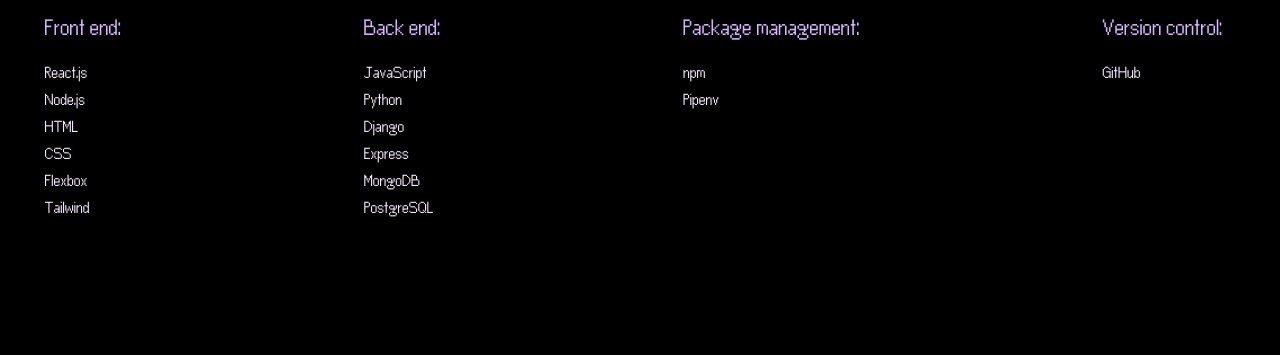
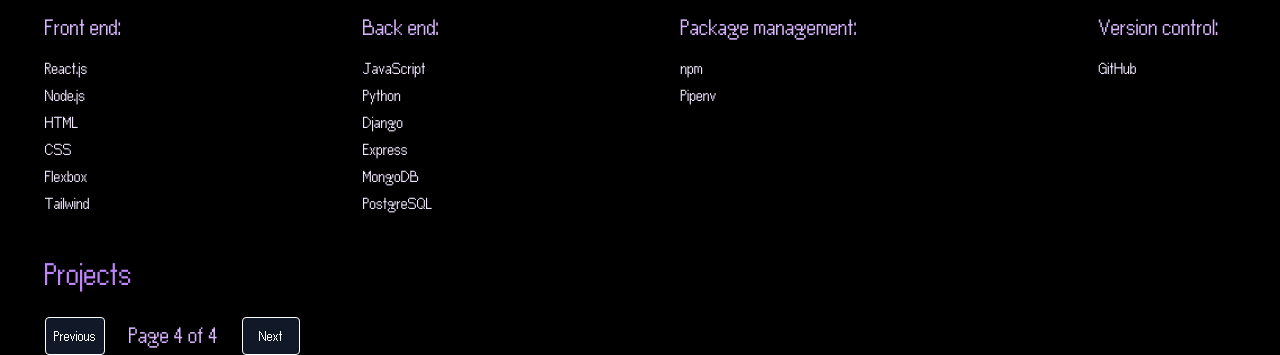
Before and after one commit to TawheedAhmed28/ta-portfolio, a website: page index.html in a window 1280 px wide. Shown: the part 537-892 px from the top of the page. Before the commit the page ends 800 px from the top, so only its background shows below. Drawn offline with Linux system fonts and the light colour scheme.

Commit message:
finished skills section, started projects section + added to navbar

```diff
--- a/app.js
+++ b/app.js
@@ -1,4 +1,55 @@
 const stylesheet = document.getElementById("stylesheet")
 stylesheet.href = "main.css"
 
+
+const prevButton = document.getElementById("previous-project")
+const projectNumberText = document.getElementById("project-number")
+const nextButton = document.getElementById("next-project")
+
 window.onbeforeunload = () => {stylesheet.href = "index.css"}
+
+window.onload = async () => {
+
+    prevButton.classList.remove("duration-400")
+    nextButton.classList.remove("duration-400")
+    prevButton.classList.add("delay-[2000ms]", "duration-1000")
+    nextButton.classList.add("delay-[2000ms]", "duration-1000")
+    await sleep(2000)
+    refactorCSS()
+
+}
+
+const body = document.querySelector("body")
+
+let projectNumber = 4
+projectNumberText.innerText = `Page ${projectNumber} of 4`
+
+function sleep(ms) {
+    return new Promise(resolve => setTimeout(resolve, ms));
+}
+
+
+function refactorCSS() {
+
+    prevButton.classList.remove("delay-[2000ms]", "duration-1000")
+    prevButton.classList.add("duration-400")
+    nextButton.classList.remove("delay-[2000ms]", "duration-1000")
+    nextButton.classList.add("duration-400")
+
+}
+
+// body.onclick = refactorCSS()
+
+prevButton.onclick = () => {
+
+    projectNumber = projectNumber > 1 ? projectNumber - 1 : 4
+    projectNumberText.innerText = `Page ${projectNumber} of 4`
+
+}
+
+nextButton.onclick = () => {
+
+    projectNumber = projectNumber < 4 ? projectNumber + 1 : 1
+    projectNumberText.innerText = `Page ${projectNumber} of 4`
+
+}
--- a/index.css
+++ b/index.css
@@ -11,6 +11,11 @@
     font-family: Pixgamer;
     color: transparent;
     background-color: transparent;
+    border-width: 0px;
+}
+
+button {
+    opacity: 0;
 }
 
 body {
--- a/index.html
+++ b/index.html
@@ -14,8 +14,9 @@
 
         <nav class="fixed top-0 bg-[#4D007A] z-10 py-2 px-1 flex flex-row justify-around w-full transition opacity-100 duration-500 rounded-b-md">
 
-            <a class="text-white text-[22px] transition opacity-100 duration-500 delay-[350ms]" href="#about-me">About Me</a>
-            <a class="text-white text-[22px] transition opacity-100 duration-500 delay-[350ms]" href="#skills">Skills</a>
+            <a class="text-white text-[22px] transition opacity-100 duration-500 delay-[0ms] hover:text-yellow-400" href="#about-me">About Me</a>
+            <a class="text-white text-[22px] transition opacity-100 duration-500 delay-[0ms] hover:text-yellow-400" href="#skills">Skills</a>
+            <a class="text-white text-[22px] transition opacity-100 duration-500 delay-[0ms] hover:text-yellow-400" href="#projects">Projects</a>
 
         </nav>
 
@@ -31,42 +32,59 @@
 
         <div class="flex flex-row justify-between w-full px-[45px] flex-wrap content-between">
 
-            <div class="flex flex-col justify-start mb-3 mr-3">
+            <div class="flex flex-col justify-start mb-8 mr-4">
 
-                <h3 class="text-purple-300 text-[25px] self-start transition opacity-100 translate-y-2 duration-1000 delay-[1300ms] mb-[20px]">Front end:</h3>
-                <p class="transition opacity-100 text-purple-100 duration-1000 delay-[1500ms] text-[18px]">React.js</p>
-                <p class="transition opacity-100 text-purple-100 duration-1000 delay-[1500ms] text-[18px]">Node.js</p>
-                <p class="transition opacity-100 text-purple-100 duration-1000 delay-[1500ms] text-[18px]">HTML</p>
-                <p class="transition opacity-100 text-purple-100 duration-1000 delay-[1500ms] text-[18px]">CSS</p>
-                <p class="transition opacity-100 text-purple-100 duration-1000 delay-[1500ms] text-[18px]">Flexbox</p>
-                <p class="transition opacity-100 text-purple-100 duration-1000 delay-[1500ms] text-[18px]">Tailwind</p>
+                <h3 class="text-purple-300 text-[25px] self-start transition opacity-100 translate-y-2 duration-1000 delay-[1300ms] mb-[8px]">Front end:</h3>
+                <p class="transition opacity-100 text-purple-100 duration-1000 delay-[1500ms] text-[18px] translate-y-2">React.js</p>
+                <p class="transition opacity-100 text-purple-100 duration-1000 delay-[1500ms] text-[18px] translate-y-2">Node.js</p>
+                <p class="transition opacity-100 text-purple-100 duration-1000 delay-[1500ms] text-[18px] translate-y-2">HTML</p>
+                <p class="transition opacity-100 text-purple-100 duration-1000 delay-[1500ms] text-[18px] translate-y-2">CSS</p>
+                <p class="transition opacity-100 text-purple-100 duration-1000 delay-[1500ms] text-[18px] translate-y-2">Flexbox</p>
+                <p class="transition opacity-100 text-purple-100 duration-1000 delay-[1500ms] text-[18px] translate-y-2">Tailwind</p>
 
             </div>
 
-            <div class="flex flex-col justify-start mb-3 mr-3">
+            <div class="flex flex-col justify-start mb-8 mr-4">
 
-                <h3 class="text-purple-300 text-[25px] self-start transition opacity-100 translate-y-2 duration-1000 delay-[1400ms] mb-[20px]">Back end:</h3>
-                <p class="transition opacity-100 text-purple-100 duration-1000 delay-[1600ms] text-[18px]">JavaScript</p>
-                <p class="transition opacity-100 text-purple-100 duration-1000 delay-[1600ms] text-[18px]">Python</p>
-                <p class="transition opacity-100 text-purple-100 duration-1000 delay-[1600ms] text-[18px]">Django</p>
-                <p class="transition opacity-100 text-purple-100 duration-1000 delay-[1600ms] text-[18px]">Express</p>
-                <p class="transition opacity-100 text-purple-100 duration-1000 delay-[1600ms] text-[18px]">MongoDB</p>
-                <p class="transition opacity-100 text-purple-100 duration-1000 delay-[1600ms] text-[18px]">PostgreSQL</p>
+                <h3 class="text-purple-300 text-[25px] self-start transition opacity-100 translate-y-2 duration-1000 delay-[1400ms] mb-[8px]">Back end:</h3>
+                <p class="transition opacity-100 text-purple-100 duration-1000 delay-[1600ms] text-[18px] translate-y-2">JavaScript</p>
+                <p class="transition opacity-100 text-purple-100 duration-1000 delay-[1600ms] text-[18px] translate-y-2">Python</p>
+                <p class="transition opacity-100 text-purple-100 duration-1000 delay-[1600ms] text-[18px] translate-y-2">Django</p>
+                <p class="transition opacity-100 text-purple-100 duration-1000 delay-[1600ms] text-[18px] translate-y-2">Express</p>
+                <p class="transition opacity-100 text-purple-100 duration-1000 delay-[1600ms] text-[18px] translate-y-2">MongoDB</p>
+                <p class="transition opacity-100 text-purple-100 duration-1000 delay-[1600ms] text-[18px] translate-y-2">PostgreSQL</p>
 
             </div>
 
-            <div class="flex flex-col justify-start mb-3 mr-3">
+            <div class="flex flex-col justify-start mb-8 mr-4">
 
-                <h3 class="text-purple-300 text-[25px] self-start transition opacity-100 translate-y-2 duration-1000 delay-[1500ms] mb-[20px]">Package management:</h3>
-                <p class="transition opacity-100 text-purple-100 duration-1000 delay-[1700ms] text-[18px]">npm</p>
-                <p class="transition opacity-100 text-purple-100 duration-1000 delay-[1700ms] text-[18px]">Pipenv</p>
+                <h3 class="text-purple-300 text-[25px] self-start transition opacity-100 translate-y-2 duration-1000 delay-[1500ms] mb-[8px]">Package management:</h3>
+                <p class="transition opacity-100 text-purple-100 duration-1000 delay-[1700ms] text-[18px] translate-y-2">npm</p>
+                <p class="transition opacity-100 text-purple-100 duration-1000 delay-[1700ms] text-[18px] translate-y-2">Pipenv</p>
 
             </div>
 
-            <div class="flex flex-col justify-start mb-3 mr-3">
+            <div class="flex flex-col justify-start mb-8 mr-4">
 
-                <h3 class="text-purple-300 text-[25px] self-start transition opacity-100 translate-y-2 duration-1000 delay-[1600ms] mb-[20px]">Version control:</h3>
-                <p class="transition opacity-100 text-purple-100 duration-1000 delay-[1800ms] text-[18px]">GitHub</p>
+                <h3 class="text-purple-300 text-[25px] self-start transition opacity-100 translate-y-2 duration-1000 delay-[1600ms] mb-[8px]">Version control:</h3>
+                <p class="transition opacity-100 text-purple-100 duration-1000 delay-[1800ms] text-[18px] translate-y-2">GitHub</p>
+
+            </div>
+
+        </div>
+
+
+        <h2 class="text-purple-400 text-[35px] self-start pl-[45px] transition opacity-100 translate-y-2 duration-1000 delay-[1900ms] mb-4" id="projects">Projects</h2>
+
+        <div class="flex flex-col justify-start w-full px-[45px]">
+
+            <div class="flex flex-row justify-start">
+
+                <button class="text-white transition translate-y-2 duration-1000 delay-[2000ms] border border-white bg-gray-900 px-2 rounded mr-6 opacity-100 focus:bg-purple-900 focus:text-yellow-300" id="previous-project">Previous</button>
+
+                <h3 class="text-purple-300 text-[25px] self-start transition opacity-100 translate-y-2 duration-1000 delay-[2000ms] w-fit" id="project-number">Project 3 of 4</h3>
+
+                <button class="text-white transition translate-y-2 duration-1000 delay-[2000ms] border border-white bg-gray-900 px-4 rounded ml-6 opacity-100 focus:bg-purple-900 focus:text-yellow-300" id="next-project">Next</button>
 
             </div>
 
```
Also changed, not shown: images/Chilli1.png (added), images/Chilli2.png (added), images/Wordle1.png (added), images/Wordle2.png (added), images/Wordle3.png (added), images/binary-computer-code-background_144316-9.avif (deleted), main.css.
